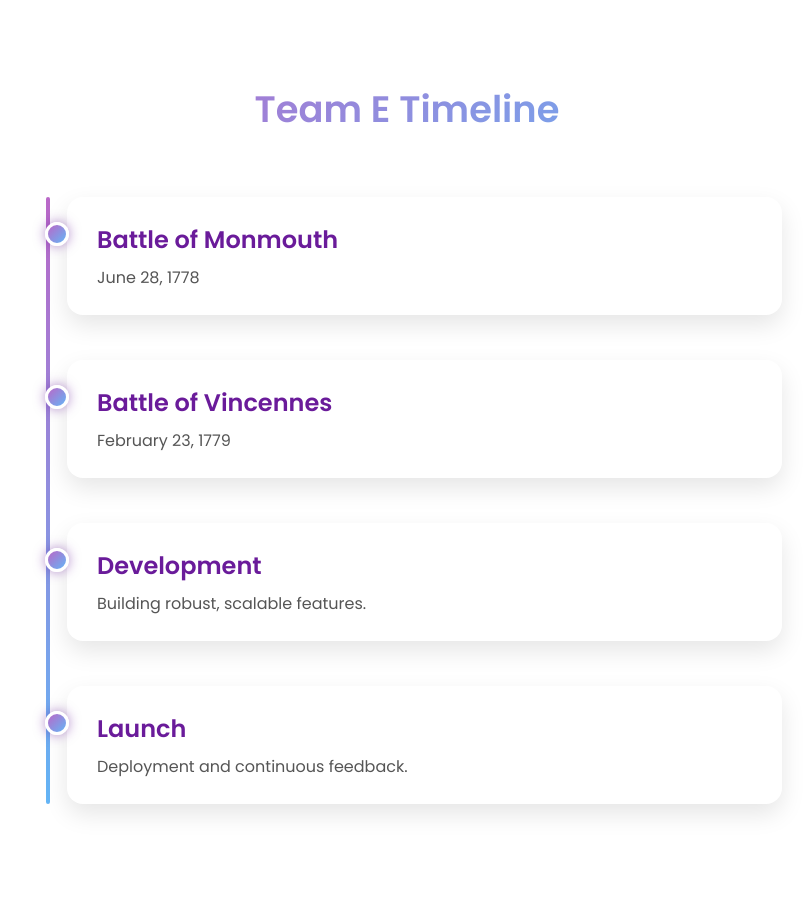
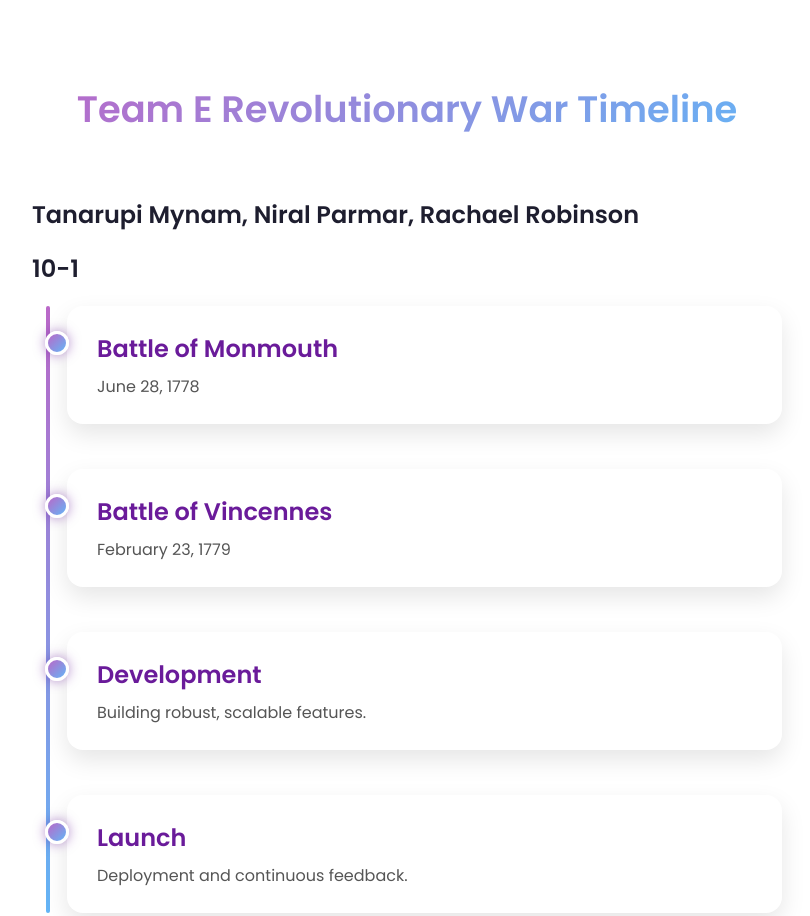
Before and after one commit to niralnishantparmar/Timeline, a plain HTML site: page index.html in a window 1280 px wide. Shown: the top 916 px of the page, without its empty margins (233-1043 px from the left). Drawn offline with Linux system fonts and the light colour scheme.

Commit message:
Update index.html

```diff
--- a/index.html
+++ b/index.html
@@ -5,12 +5,14 @@
 <head>
   <meta charset="UTF-8" />
   <meta name="viewport" content="width=device-width, initial-scale=1.0" />
-  <title>~Vibrant Interactive Timeline~</title>
+  <title>Team E Revolutionary War Timeline</title>
   <link rel="stylesheet" href="style.css" />
 </head>
 <body>
   <section class="timeline">
-    <h1>Team E Timeline</h1>
+    <h1>Team E Revolutionary War Timeline</h1>
+    <h2>Tanarupi Mynam, Niral Parmar, Rachael Robinson</h2>
+    <h2>10-1</h2>
     <div class="timeline-container">
       <div class="timeline-line"></div>
 
```
